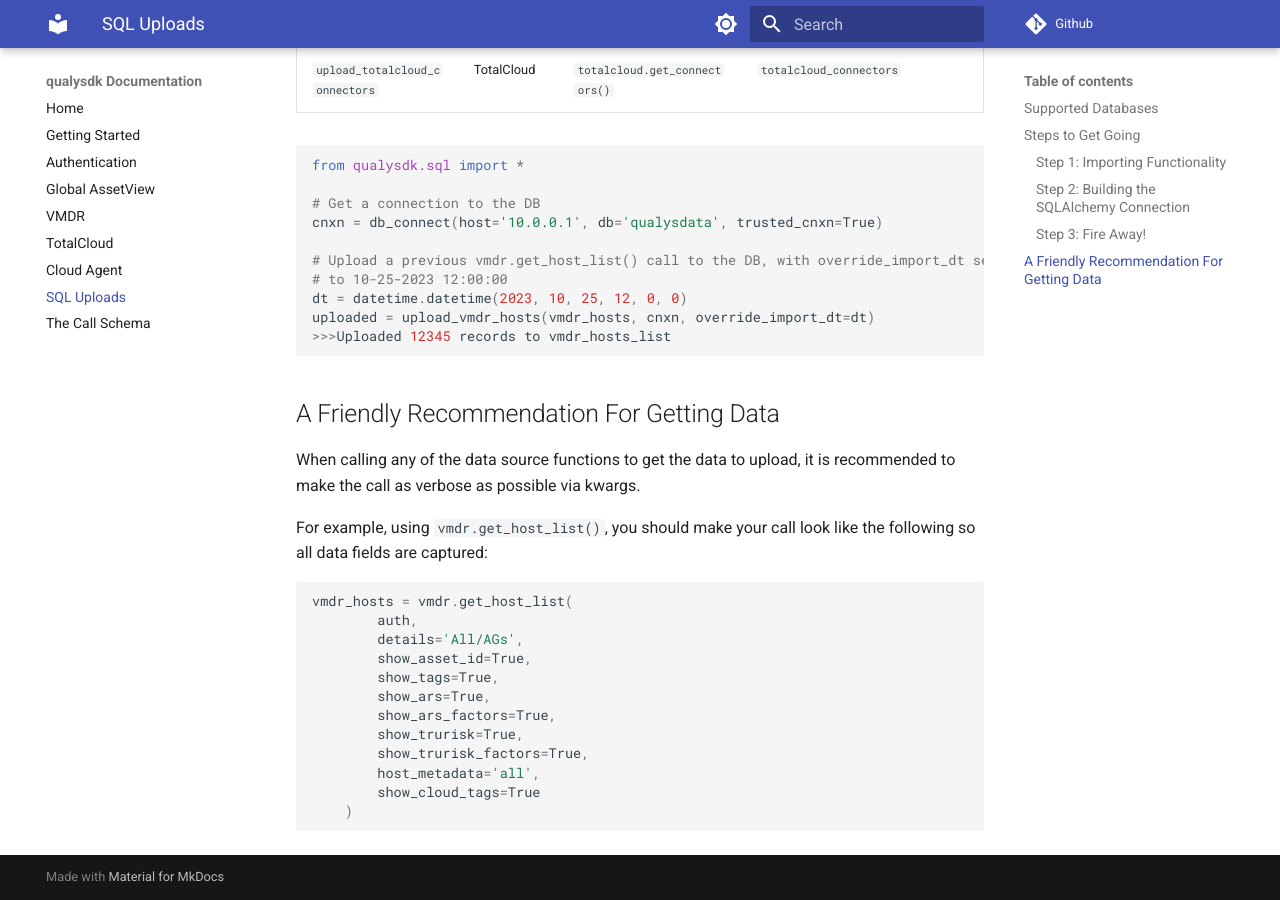
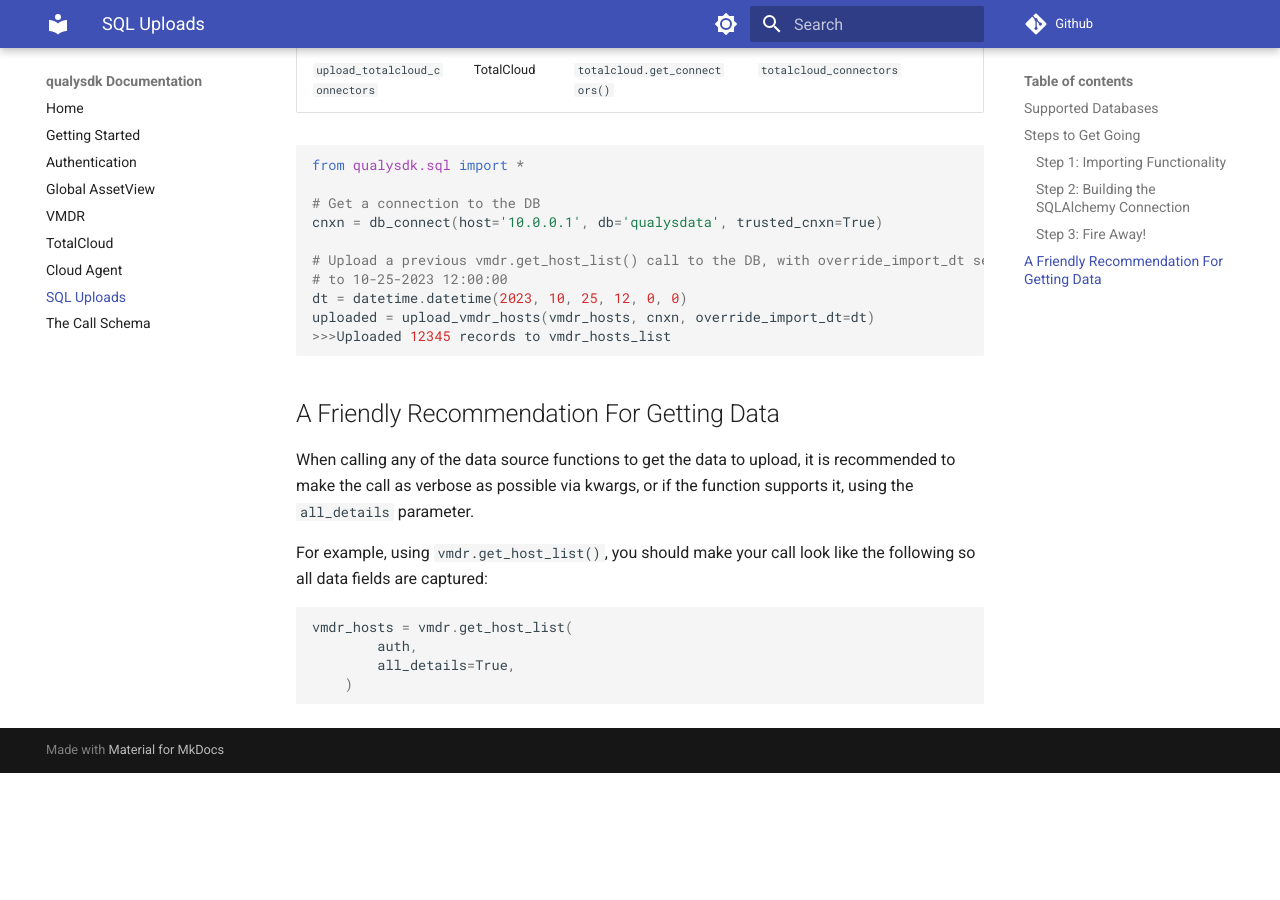
Before and after one commit to 0x41424142/qualysdk, an MkDocs documentation site: the page built from docs/sql.md, in a window 1280 px wide and 900 px high, scrolled down 3106 px. Built offline with MkDocs 1.6.1 and Material for MkDocs 9.7.7, drawn with Linux system fonts in a browser that asks for light colours; comment, search, counter and statistics services are not loaded; after the commit the page ends 3879 px from its top, so only the background shows below that.

Commit message:
Fixed sql docs

````diff
--- a/docs/sql.md
+++ b/docs/sql.md
@@ -114,7 +114,7 @@
 
 ## A Friendly Recommendation For Getting Data
 
-When calling any of the data source functions to get the data to upload, it is recommended to make the call as verbose as possible via kwargs.
+When calling any of the data source functions to get the data to upload, it is recommended to make the call as verbose as possible via kwargs, or if the function supports it, using the ```all_details``` parameter.
 
 For example, using ```vmdr.get_host_list()```, you should make your call look like the following so all data fields are captured:
 
@@ -122,14 +122,6 @@
 
 vmdr_hosts = vmdr.get_host_list(
         auth,
-        details='All/AGs',
-        show_asset_id=True,
-        show_tags=True,
-        show_ars=True,
-        show_ars_factors=True,
-        show_trurisk=True,
-        show_trurisk_factors=True,
-        host_metadata='all',
-        show_cloud_tags=True
+        all_details=True,
     )
 ```
````
